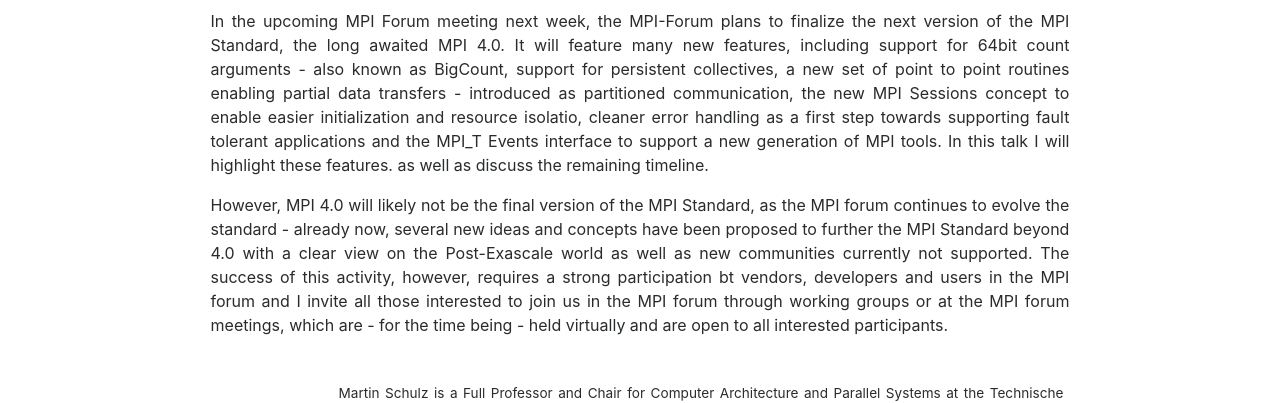
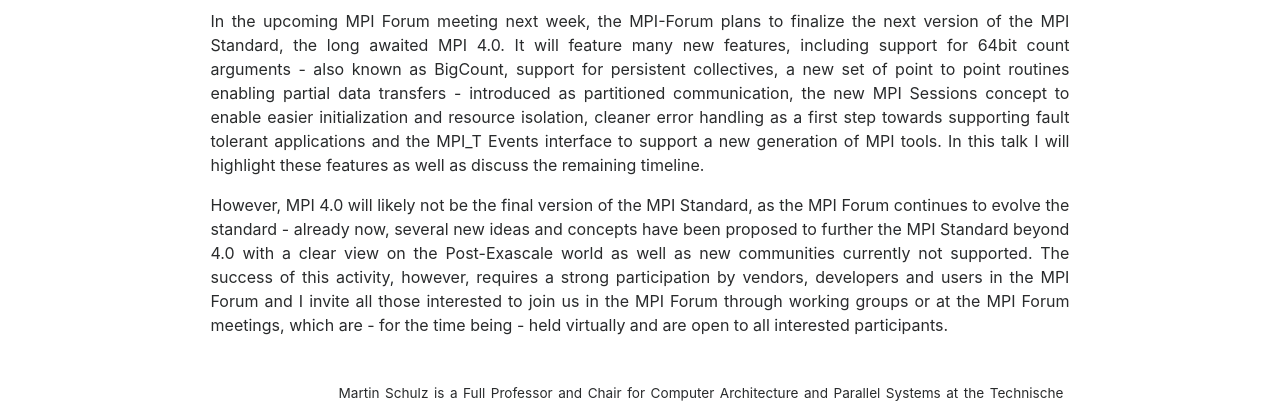
Before and after one commit to eurompi/eurompi.github.io, a Jekyll site: the page built from keynote.html, in a window 1280 px wide. Shown: the part 384-787 px from the top of the page. Built offline with Jekyll 4.4.1, drawn with Linux system fonts in a browser that asks for light colours; nearby versions of some CDN libraries.

Commit message:
Fixed typos

```diff
--- a/keynote.html
+++ b/keynote.html
@@ -15,14 +15,14 @@
       <p style="text-align:justify"> In the upcoming MPI Forum meeting next week, the MPI-Forum plans to finalize the next version of the MPI Standard, the long awaited MPI 4.0.
           It will feature many new features, including support for 64bit count arguments - also known as BigCount, support for persistent collectives,
           a new set of point to point routines enabling partial data transfers - introduced as partitioned communication, the new MPI Sessions concept
-          to enable easier initialization and resource isolatio, cleaner error handling as a first step towards supporting fault tolerant applications
-          and the MPI_T Events interface to support a new generation of MPI tools. In this talk I will highlight these features. as well as discuss the
+          to enable easier initialization and resource isolation, cleaner error handling as a first step towards supporting fault tolerant applications
+          and the MPI_T Events interface to support a new generation of MPI tools. In this talk I will highlight these features as well as discuss the
           remaining timeline.</p>
 
-       <p style="text-align:justify"> However, MPI 4.0 will likely not be the final version of the MPI Standard, as the MPI forum continues to evolve the standard - already now,
+       <p style="text-align:justify"> However, MPI 4.0 will likely not be the final version of the MPI Standard, as the MPI Forum continues to evolve the standard - already now,
            several new ideas and concepts have been proposed to further the MPI Standard beyond 4.0 with a clear view on the Post-Exascale world as well
-           as new communities currently not supported. The success of this activity, however, requires a strong participation bt vendors, developers and
-           users in the MPI forum and I invite all those interested to join us in the MPI forum through working groups or at the MPI forum meetings,
+           as new communities currently not supported. The success of this activity, however, requires a strong participation by vendors, developers and
+           users in the MPI Forum and I invite all those interested to join us in the MPI Forum through working groups or at the MPI Forum meetings,
            which are - for the time being - held virtually and are open to all interested participants.</p></br>
 
         <table border="0" cellpadding="6" cellspacing="6"><tbody><tr><td><img alt="" src="./assets/images/keynote.jpg" width="110px" /></td>
```
